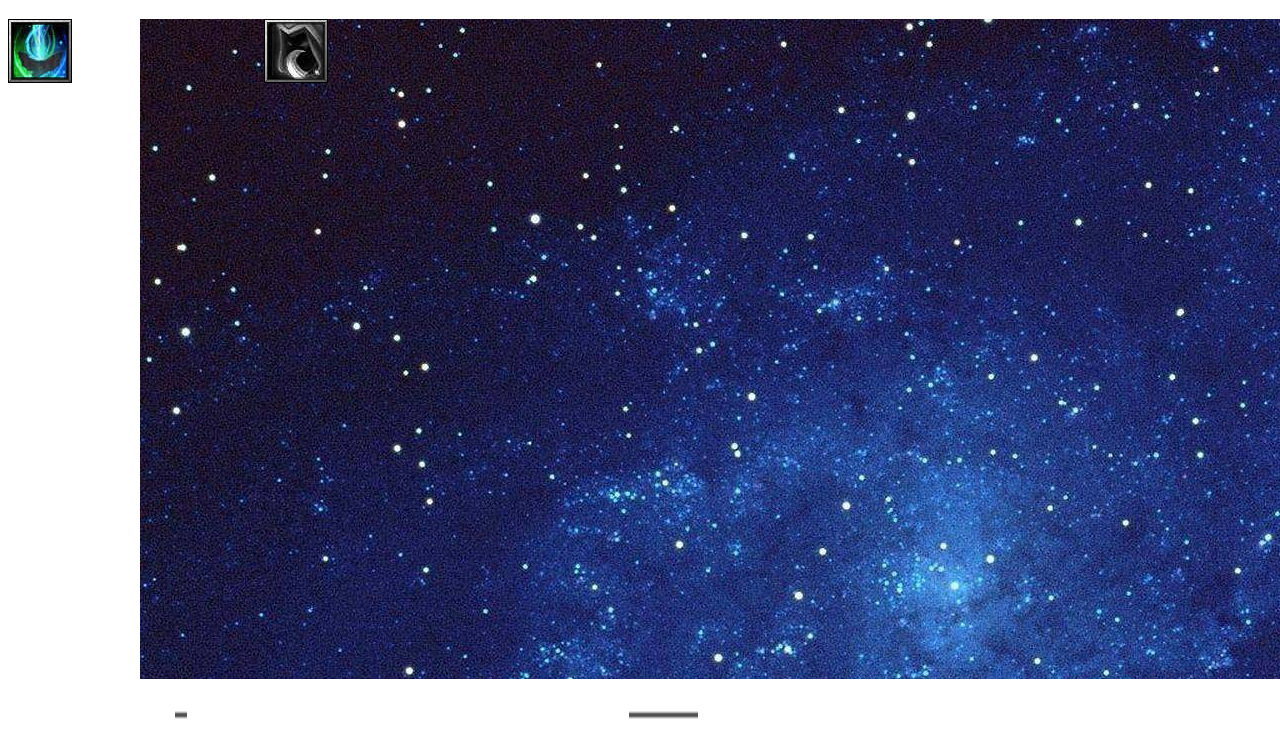
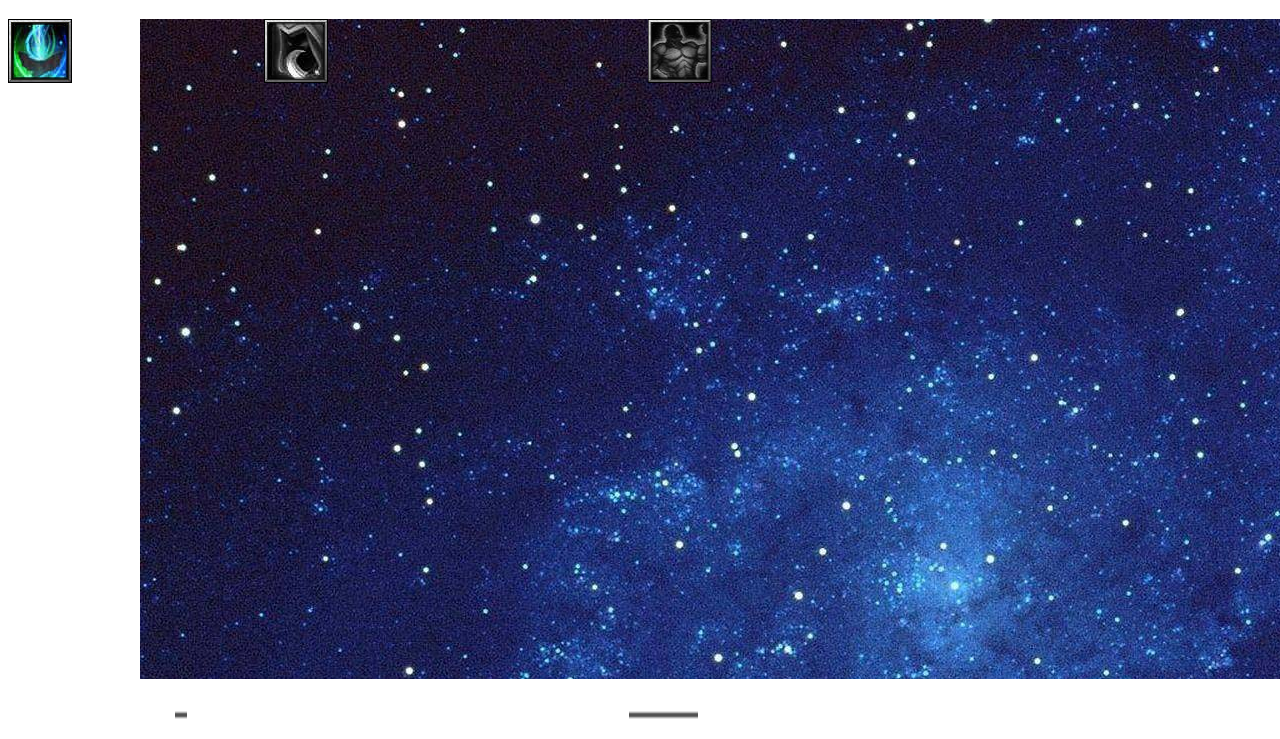
Before and after one commit to Wrethic/ImpulsesAoDTalentTree, a plain HTML site: page Talent Tree/index.html in a window 1280 px wide. Shown: the part 61-800 px from the top of the page. Drawn offline with nearby package versions, Linux system fonts and the light colour scheme.

Commit message:
Tanget fixes - Now I'm really swapping computers.

```diff
--- a/Talent Tree/index.html
+++ b/Talent Tree/index.html
@@ -27,35 +27,38 @@
 				<div class="aod-talent-tree-talent-found"></div>
 
 				<!-- Vigor -->
-				<a class="aod-talent-tree-talent" href=""></a>
+				<a class="aod-talent-tree-talent" href="" data-row="1" data-column="6" data-cell="2" data-talent-type="1" data-tooltip-mode="icon" data-no-touch-lightbox="true">
 					<div class="aod-talent-tree-talent-boundary">
-					<div class="aod-talent-tree-talent-inner" data-row="1" data-column="6" data-cell="2" data-talent-type="1" data-tooltip-mode="icon" data-no-touch-lightbox="true">
+						<div class="aod-talent-tree-talent-inner">
 							<div class="aod-talent-tree-talent-inner-background" style="background-image: url(&quot;resources/img/vigor.png&quot;);"></div>
 							<div class="aod=talent-tree-talent-boundary-frame"></div>
 						</div>
 					</div>
+				</a>
 				<div class="aod-talent-tree-talent-points"></div>
 				<div class="aod-talent-tree-talent-found"></div>
 
 				<!-- Resilience -->
-				<a class="aod-talent-tree-talent" href=""></a>
+				<a class="aod-talent-tree-talent" href="" data-row="1" data-column="11" data-cell="3" data-talent-type="1" data-tooltip-mode="icon" data-no-touch-lightbox="true">
 					<div class="aod-talent-tree-talent-boundary">
-					<div class="aod-talent-tree-talent-inner" data-row="1" data-column="11" data-cell="3" data-talent-type="1" data-tooltip-mode="icon" data-no-touch-lightbox="true">
+							<div class="aod-talent-tree-talent-inner">
 								<div class="aod-talent-tree-talent-inner-background" style="background-image: url(&quot;resources/img/resilience.png&quot;);"></div>
 								<div class="aod=talent-tree-talent-boundary-frame"></div>
 							</div>
 					</div>
+				</a>
 				<div class="aod-talent-tree-talent-points"></div>
 				<div class="aod-talent-tree-talent-found"></div>
 
 				<!-- Willpower -->
-				<a class="aod-talent-tree-talent" href=""></a>
+				<a class="aod-talent-tree-talent" href="" data-row="1" data-column="16" data-cell="4" data-talent-type="1" data-tooltip-mode="icon" data-no-touch-lightbox="true">
 					<div class="aod-talent-tree-talent-boundary">
-					<div class="aod-talent-tree-talent-inner" data-row="1" data-column="16" data-cell="4" data-talent-type="1" data-tooltip-mode="icon" data-no-touch-lightbox="true">
+							<div class="aod-talent-tree-talent-inner">
 								<div class="aod-talent-tree-talent-inner-background" style="background-image: url(&quot;resources/img/willpower.png&quot;);"></div>
 								<div class="aod=talent-tree-talent-boundary-frame"></div>
 							</div>
 					</div>
+				</a>
 				<div class="aod-talent-tree-talent-points"></div>
 				<div class="aod-talent-tree-talent-found"></div>
 
```
Lines whose indentation alone changed are shown as unchanged.
